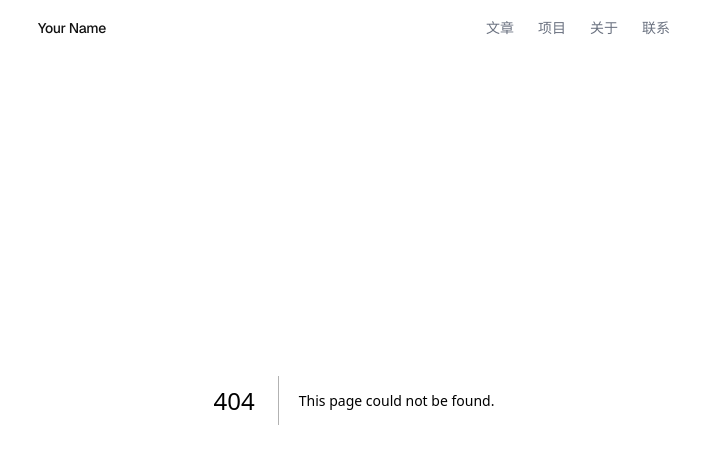
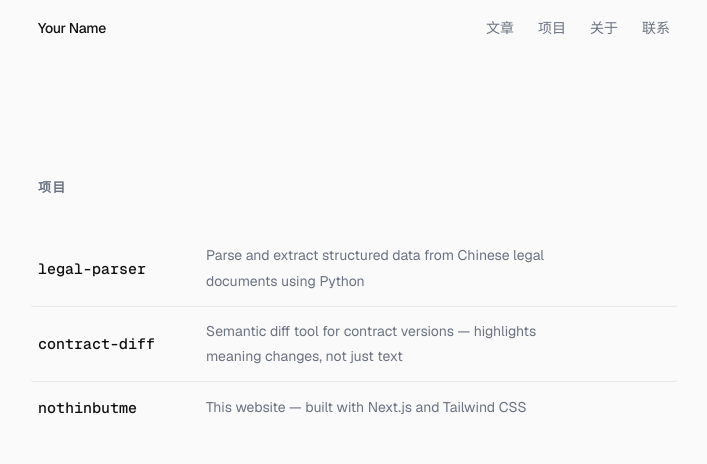
Before and after one commit to code-lawyer/nothingbutme, a Next.js app: page /projects in a window 1280 px wide. Before the commit this address had no page. Shown: the top 464 px of the page, without its empty margins (286-993 px from the left). Built offline with nearby package versions, Linux system fonts and the light colour scheme.

Commit message:
feat: add full projects listing page

```diff
--- /dev/null
+++ b/app/projects/page.tsx
@@ -0,0 +1,13 @@
+// app/projects/page.tsx
+import ProjectList from "@/components/ProjectList";
+import { projects } from "@/data/projects";
+
+export const metadata = { title: "项目 — Your Name" };
+
+export default function ProjectsPage() {
+  return (
+    <main className="pt-14">
+      <ProjectList projects={projects} showAll />
+    </main>
+  );
+}
```
